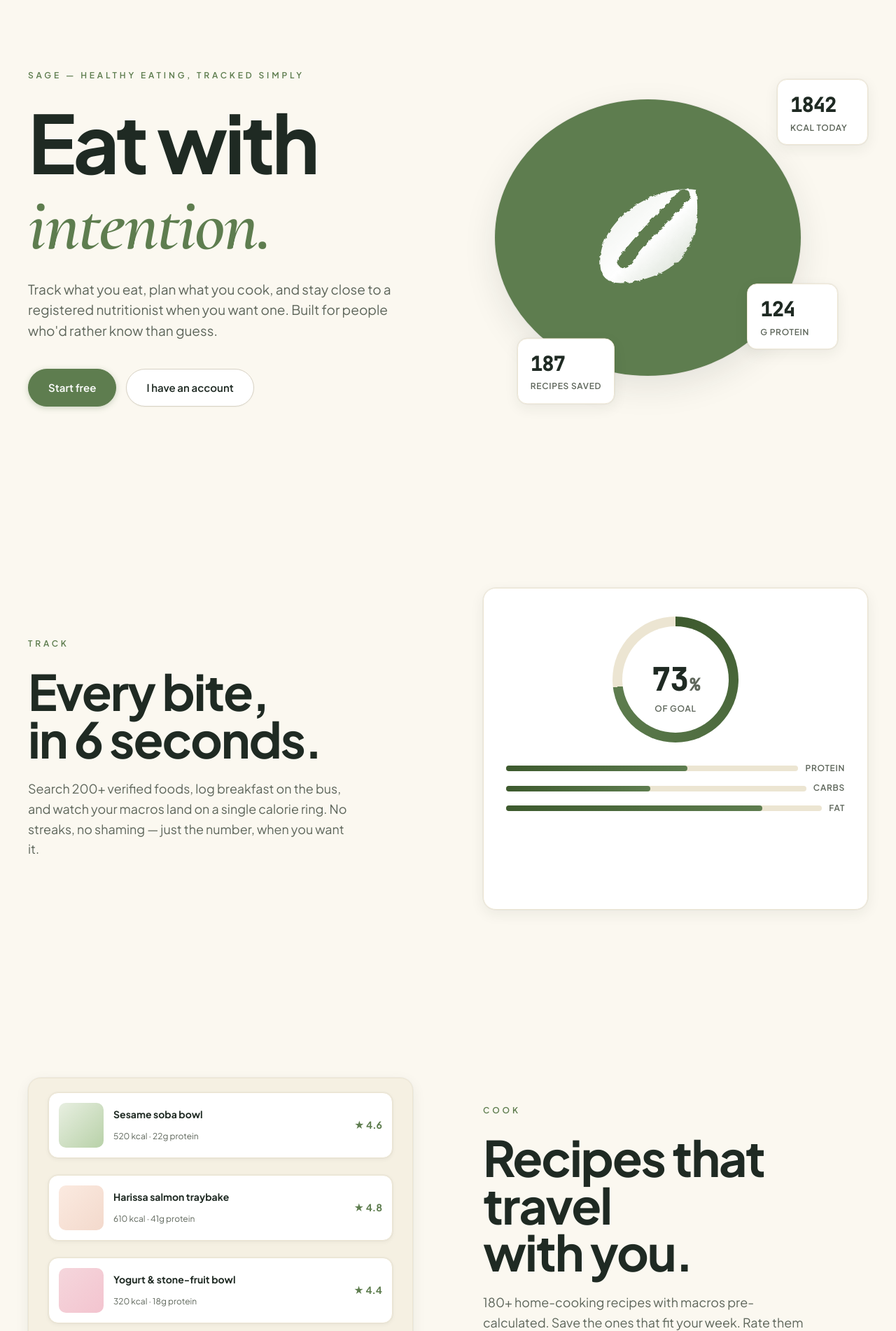
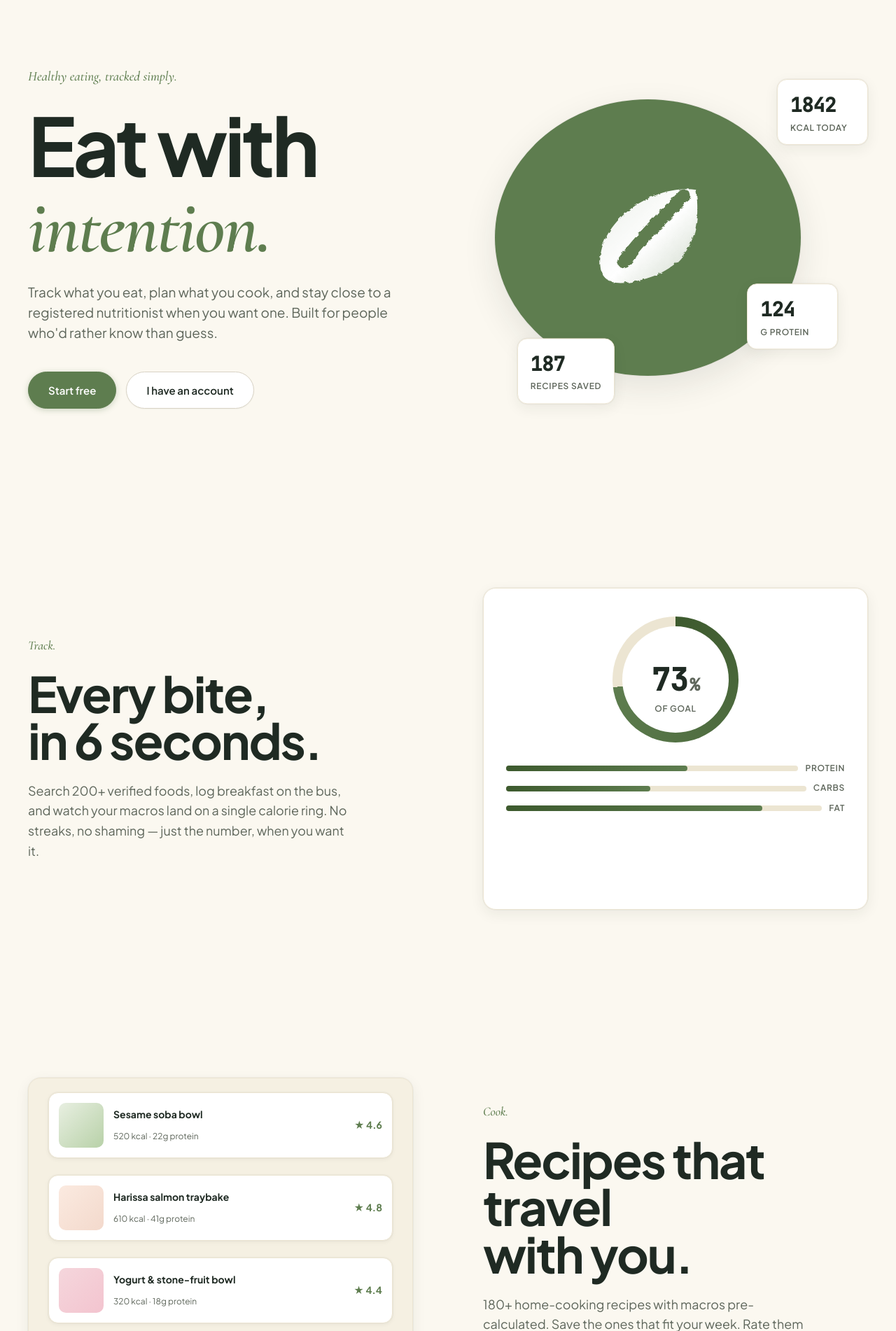
Before and after one commit to X-07-xqf/2850final-project, a Spring app: page /landing in a window 1280 px wide. Shown: the part 86-1988 px from the top of the page at 70% size. Run offline with Thymeleaf, Linux system fonts and the light colour scheme; the template is opened without the code that fills it, so the values that code supplies are empty; database files in the repository are not loaded.

Commit message:
fix: drop AI-template eyebrow caps, italic Cormorant editorial (v0.6.23) (closes #93) (#94)
The all-caps + 0.32em wide-tracking + brief-tagline-in-eyebrow pattern
on the landing page is the Lovable/Bolt/v0.dev default — reads as
AI-template at a glance. Linear/Stripe/Anthropic don't actually do
this. Swap to italic Cormorant in natural case, slightly larger size.

CSS:
- .landing-hero__eyebrow + .landing-section__eyebrow: switch to
  var(--font-display) italic 500, drop uppercase + tracking, bump size
  (serifs need it).

Copy:
- Hero eyebrow: "SAGE — HEALTHY EATING, TRACKED SIMPLY" →
  "Healthy eating, tracked simply." (drop redundant brand prefix —
  wordmark is right there in the nav).
- Section eyebrows: "Track" / "Cook" / "Coach" →
  "Track." / "Cook." / "Coach." (period gives single-word editorial weight).

No new font. Cormorant Garamond is already imported (v0.6.22).

Co-authored-by: chlwu0777 <chlwu.0777@gmail.com>

```diff
--- a/2850final project/src/main/resources/static/css/styles.css
+++ b/2850final project/src/main/resources/static/css/styles.css
@@ -2512,13 +2512,18 @@ input::placeholder, textarea::placeholder {
     align-items: center;
     gap: 80px;
 }
+/* Eyebrow — italic Cormorant editorial line. Replaces the all-caps + wide
+   letter-spacing pattern that reads as AI-template default. Natural case,
+   no tracking, slightly bigger because serifs need it. */
 .landing-hero__eyebrow {
-    margin: 0 0 32px;
-    font-size: var(--text-xs);
-    font-weight: 600;
-    letter-spacing: 0.32em;
+    margin: 0 0 28px;
+    font-family: var(--font-display);
+    font-style: italic;
+    font-weight: 500;
+    font-size: clamp(17px, 1.5vw, 20px);
+    letter-spacing: 0;
     color: var(--color-primary);
-    text-transform: uppercase;
+    text-transform: none;
 }
 .landing-hero__title {
     margin: 0 0 28px;
@@ -2618,12 +2623,14 @@ input::placeholder, textarea::placeholder {
 .landing-section--reverse .landing-section__visual { order: -1; }
 
 .landing-section__eyebrow {
-    margin: 0 0 24px;
-    font-size: var(--text-xs);
-    font-weight: 600;
-    letter-spacing: 0.32em;
+    margin: 0 0 20px;
+    font-family: var(--font-display);
+    font-style: italic;
+    font-weight: 500;
+    font-size: clamp(16px, 1.4vw, 19px);
+    letter-spacing: 0;
     color: var(--color-primary);
-    text-transform: uppercase;
+    text-transform: none;
 }
 .landing-section__title {
     margin: 0 0 24px;
--- a/2850final project/src/main/resources/templates/landing.html
+++ b/2850final project/src/main/resources/templates/landing.html
@@ -51,7 +51,7 @@
     <!-- ========== HERO ========== -->
     <section class="landing-hero">
         <div class="landing-hero__copy">
-            <p class="landing-hero__eyebrow" data-reveal style="--i:0">SAGE — HEALTHY EATING, TRACKED SIMPLY</p>
+            <p class="landing-hero__eyebrow" data-reveal style="--i:0">Healthy eating, tracked simply.</p>
             <h1 class="landing-hero__title" data-reveal style="--i:1">
                 Eat with<br/>
                 <span class="landing-hero__title-accent">intention.</span>
@@ -109,7 +109,7 @@
     <!-- ========== SECTION 1: TRACK ========== -->
     <section class="landing-section" data-reveal>
         <div class="landing-section__copy">
-            <p class="landing-section__eyebrow">Track</p>
+            <p class="landing-section__eyebrow">Track.</p>
             <h2 class="landing-section__title">Every bite,<br/>in 6 seconds.</h2>
             <p class="landing-section__sub">
                 Search 200+ verified foods, log breakfast on the bus, and watch your macros land on a single calorie ring. No streaks, no shaming — just the number, when you want it.
@@ -133,7 +133,7 @@
     <!-- ========== SECTION 2: COOK (zig-zag, visual on left) ========== -->
     <section class="landing-section landing-section--reverse" data-reveal>
         <div class="landing-section__copy">
-            <p class="landing-section__eyebrow">Cook</p>
+            <p class="landing-section__eyebrow">Cook.</p>
             <h2 class="landing-section__title">Recipes that travel<br/>with you.</h2>
             <p class="landing-section__sub">
                 180+ home-cooking recipes with macros pre-calculated. Save the ones that fit your week. Rate them after dinner — the ones you keep cooking float to the top.
@@ -166,7 +166,7 @@
     <!-- ========== SECTION 3: COACH ========== -->
     <section class="landing-section" data-reveal>
         <div class="landing-section__copy">
-            <p class="landing-section__eyebrow">Coach</p>
+            <p class="landing-section__eyebrow">Coach.</p>
             <h2 class="landing-section__title">A nutritionist<br/>on call.</h2>
             <p class="landing-section__sub">
                 Direct-message a registered practitioner about a goal, a binge, or a Friday night. They reply in their actual voice — not a chatbot, not a canned reply, not a 24-hour wait.
```
Also changed, not shown: 2850final project/CHANGELOG.md.
